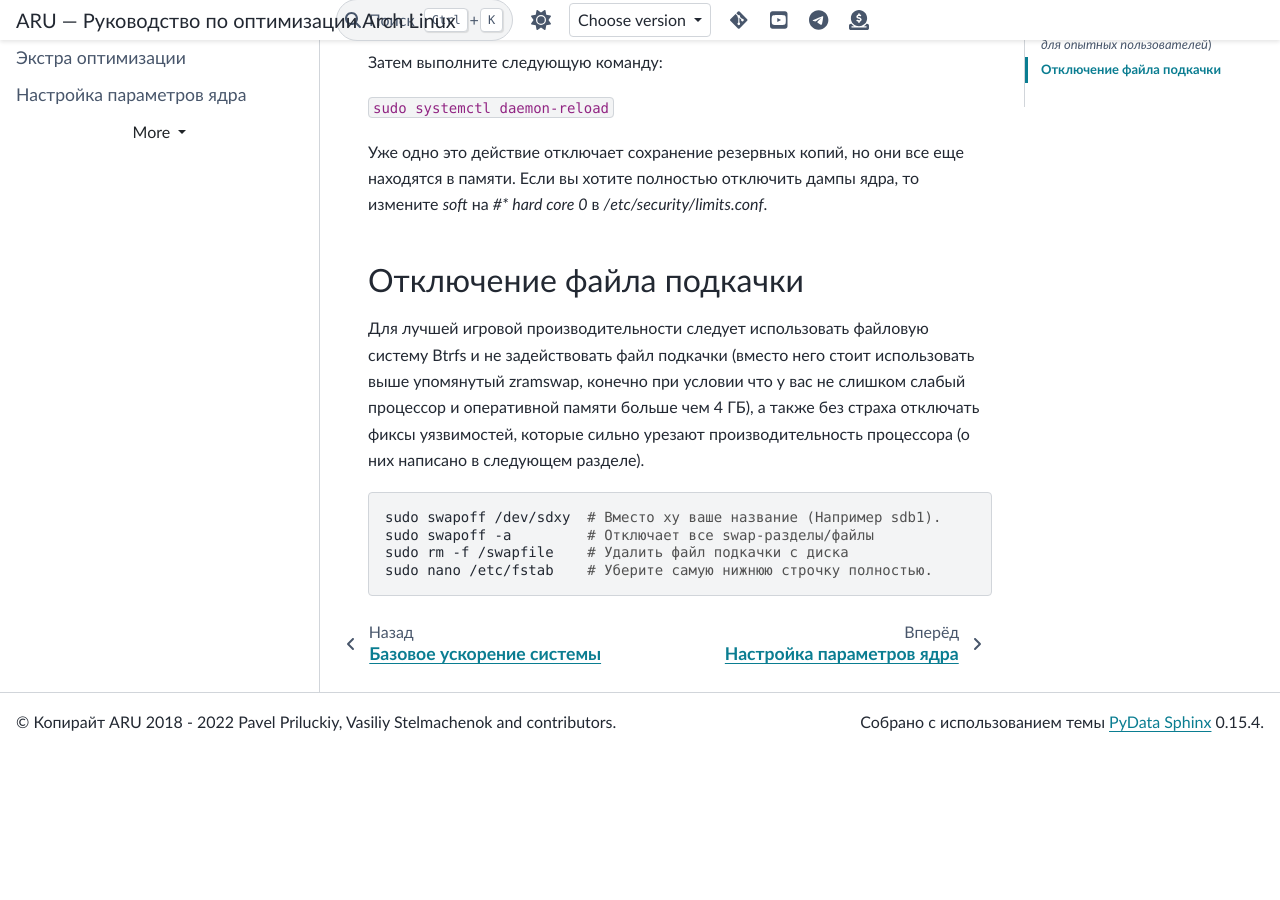
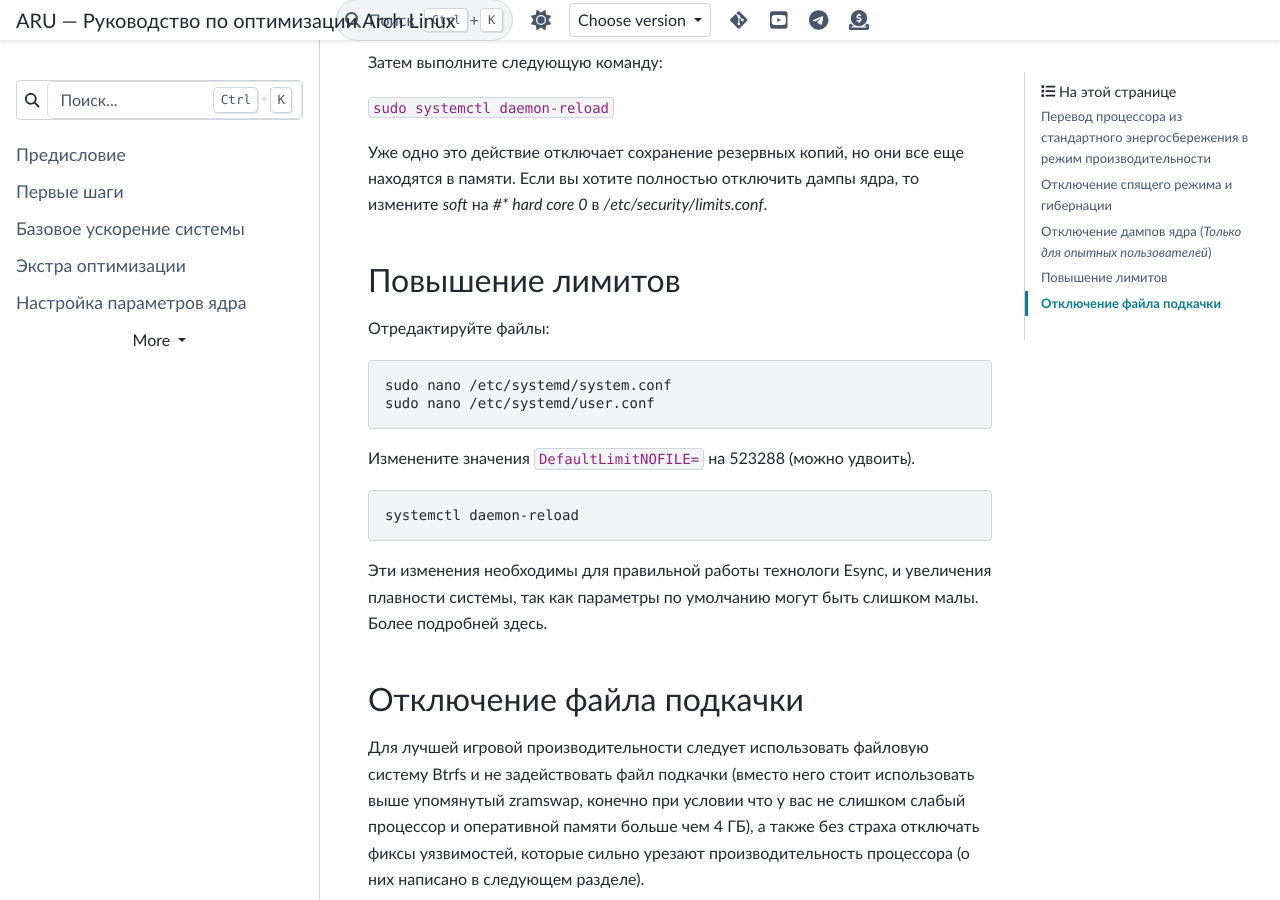
Before and after one commit to ventureoo/ARU, a Sphinx documentation site: the page built from docs/source/extra-optimizations.rst, in a window 1280 px wide and 900 px high, scrolled down 2999 px. Built offline with Sphinx 7.4.7 and the PyData theme 0.15.4, drawn with Linux system fonts in a browser that asks for light colours; before the commit the page ends 3750 px from its top, so only the background shows below that.

Commit message:
extra-optimizations: Add a section on increasing limits

```diff
--- a/docs/source/extra-optimizations.rst
+++ b/docs/source/extra-optimizations.rst
@@ -113,6 +113,26 @@ GUI для изменение частоты процессора (*Может
 находятся в памяти. Если вы хотите полностью отключить дампы ядра, то измените
 *soft* на *#\* hard core 0* в */etc/security/limits.conf*.
 
+.. index:: sysctl, esync, wine
+.. _limit-increase:
+
+==================
+Повышение лимитов
+==================
+
+Отредактируйте файлы::
+
+  sudo nano /etc/systemd/system.conf
+  sudo nano /etc/systemd/user.conf
+
+Изменените значения ``DefaultLimitNOFILE=`` на 523288 (можно удвоить). ::
+
+  systemctl daemon-reload
+
+Эти изменения необходимы для правильной работы технологи Esync, и
+увеличения плавности системы, так как параметры по умолчанию могут
+быть слишком малы. Более подробней здесь.
+
 .. index:: swap, swapfile
 .. _disabling-swap:
 
@@ -134,4 +154,5 @@ Btrfs и не задействовать файл подкачки (вместо
   sudo rm -f /swapfile    # Удалить файл подкачки с диска
   sudo nano /etc/fstab    # Уберите самую нижнюю строчку полностью.
 
+
 .. vim:set textwidth=70:
```
